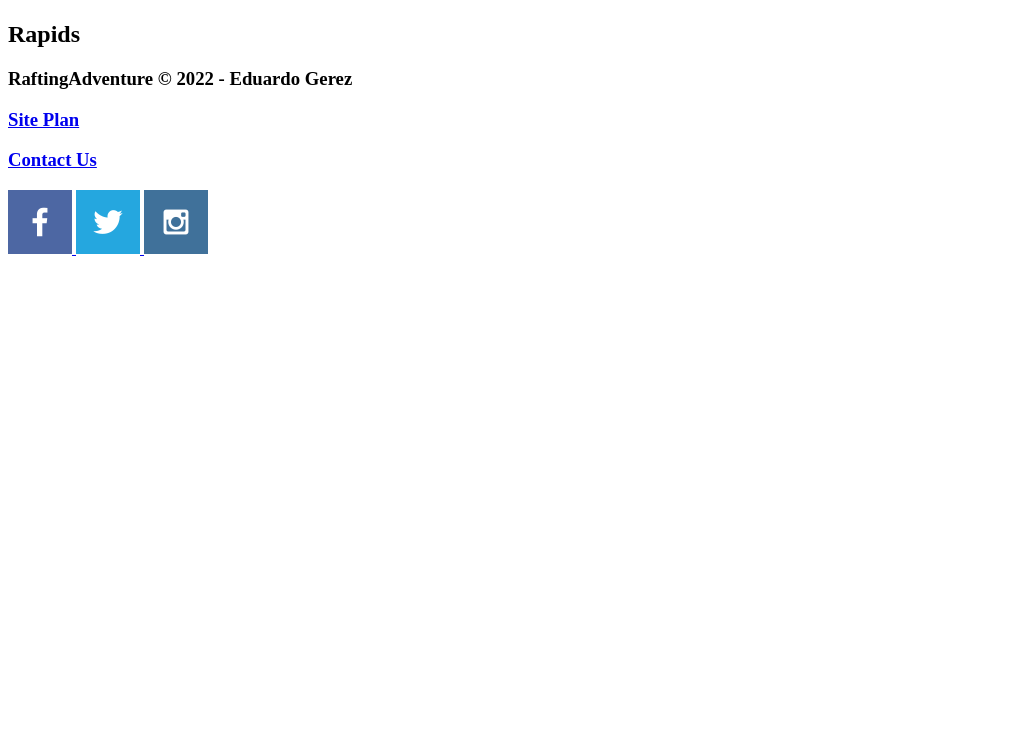
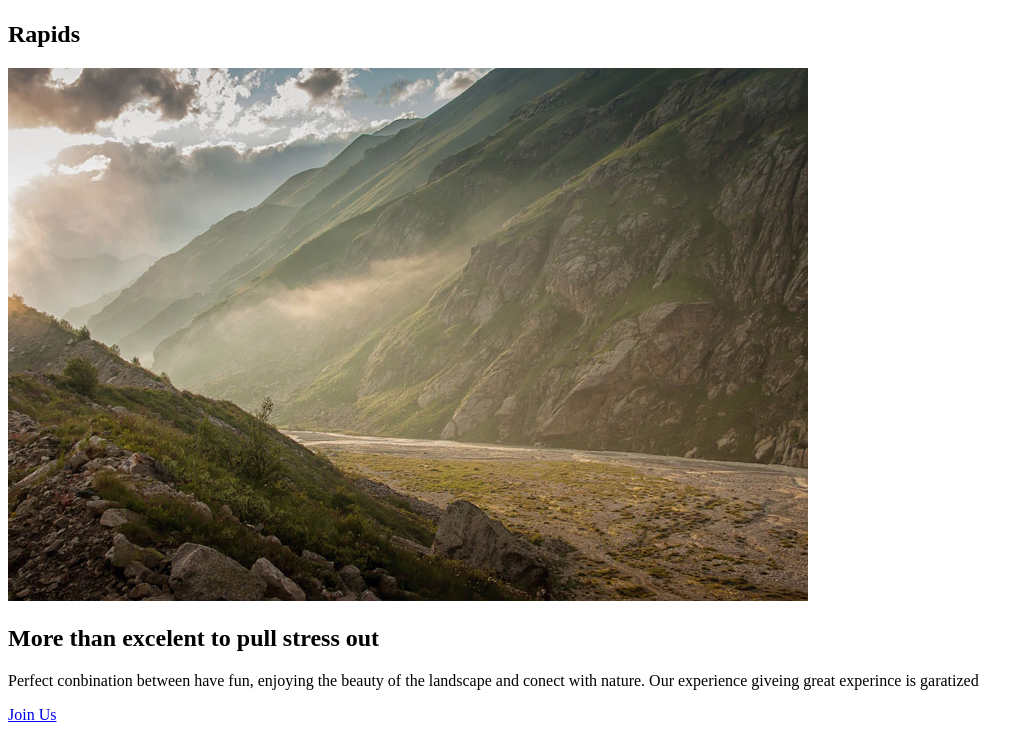
Before and after one commit to gereze32/wdd-130, a plain HTML site: page wwr/index.html in a window 1280 px wide. Shown: the part 3085-3820 px from the top of the page, without its empty margins (0-1034 px from the left). Before the commit the page ends 3351 px from the top, so only its background shows below. Drawn offline with Linux system fonts and the light colour scheme.

Commit message:
update last

```diff
--- a/wwr/index.html
+++ b/wwr/index.html
@@ -46,6 +46,12 @@
         <img class="icon" src="images/oars.png" alt="oars icon">
         <h2>Rapids</h2>
      </section>
+     <img class="mountains" src="images/mountains.jpg" alt="Misty mountains">
+     <section class="msg">
+        <h2>More than excelent to pull stress out</h2>
+        <p>Perfect conbination between have fun, enjoying the beauty of the landscape and conect with nature. Our experience giveing great experince is garatized  </p>
+        <a class='join' href="rivers.html">Join Us</a>
+     </section>
   </main>
   </body>
   <footer>
```
